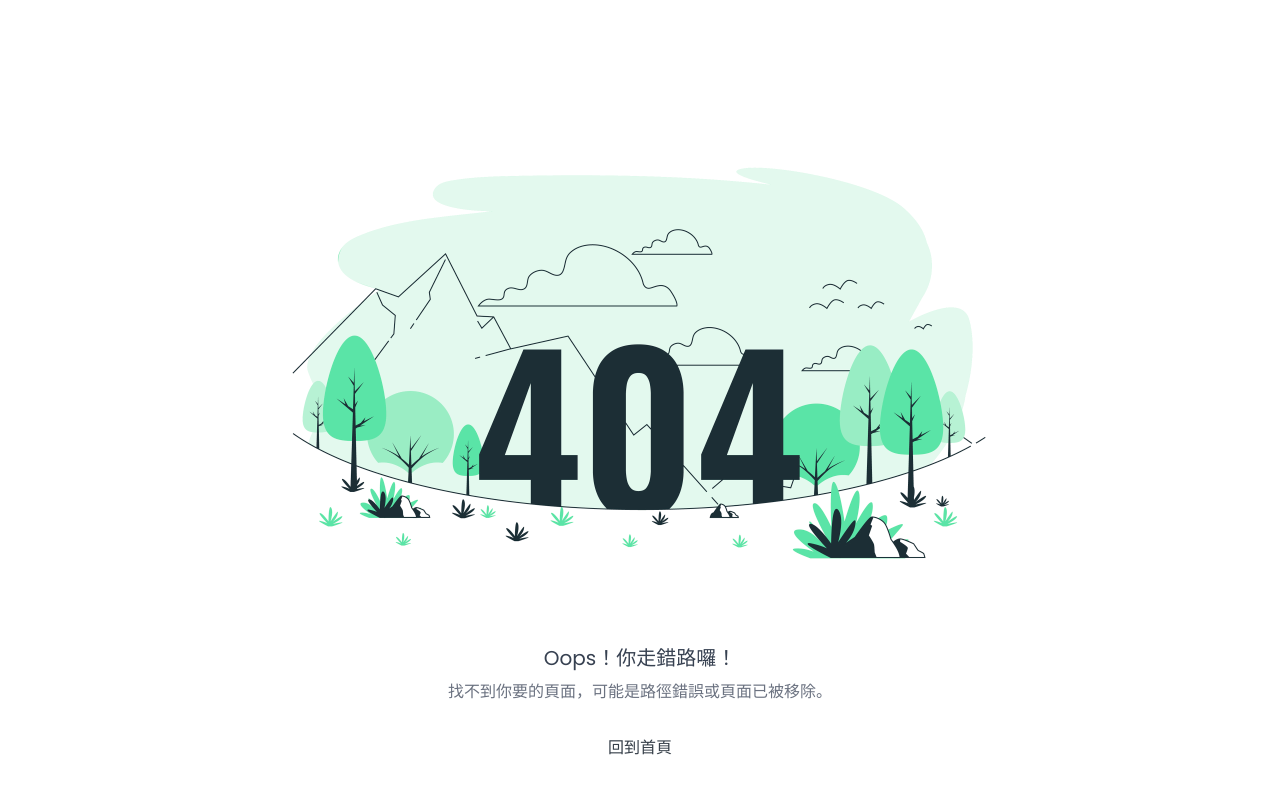
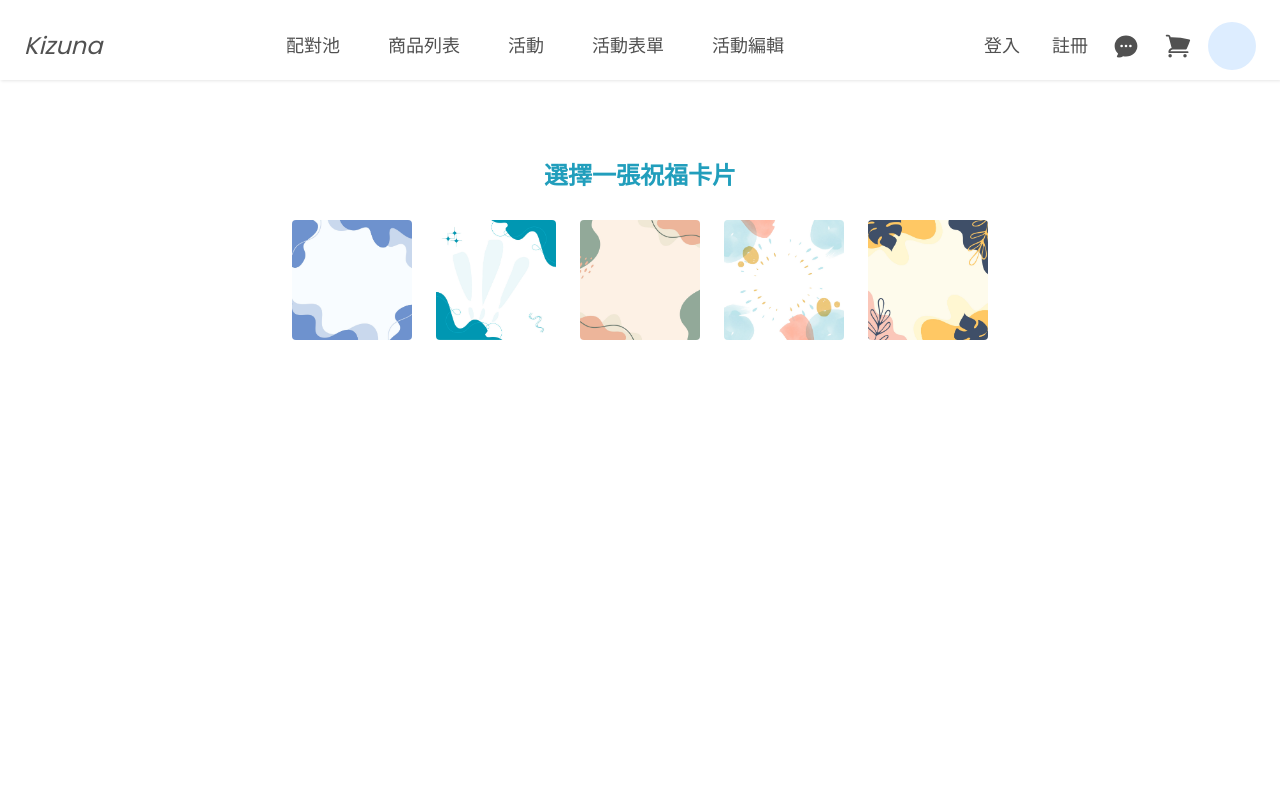
Before and after one commit to Kizuna-team/frontend, a Vue app: page /blessing in a window 1280 px wide. Shown: the top 794 px of the page. Built offline with nearby package versions, Linux system fonts and the light colour scheme.

Commit message:
feat: add blessing card selection and message editing, navigate to payment

```diff
--- a/src/router/index.js
+++ b/src/router/index.js
@@ -11,6 +11,7 @@ import MatchView from "../views/MatchView.vue";
 import ActivityList from "@/components/ActivityList.vue";
 import ActivityView from "@/components/ActivityForm.vue";
 import EditProfileView from "@/views/EditProfileView.vue";
+import BlessingView from "@/views/BlessingView.vue";
 
 import { useUserStore } from "@/stores/user.js";
 
@@ -91,6 +92,11 @@ const router = createRouter({
       component: () => import("@/views/NotFound.vue"),
       meta: { hideHeader: true },
     },
+    {
+      path: '/blessing',
+      name: 'Blessing',
+      component: BlessingView
+  }
   ],
 });
 
--- /dev/null
+++ b/src/views/BlessingView.vue
@@ -0,0 +1,90 @@
+<template>
+  <div class="flex flex-col items-center py-8">
+    <h2 class="mb-6 text-2xl font-bold text-[#219ebc]">選擇一張祝福卡片</h2>
+    <div class="flex gap-4 mb-8">
+      <img
+        v-for="(img, idx) in images"
+        :key="idx"
+        :src="img"
+        class="object-cover w-32 h-32 border-4 rounded-lg cursor-pointer"
+        :class="
+          selectedIndex === idx ? 'border-[#219ebc]' : 'border-transparent'
+        "
+        @click="selectImage(idx)"
+        alt="祝福圖片"
+      />
+    </div>
+    <div v-if="selectedIndex !== null" class="flex flex-col items-center">
+      <div class="relative w-96 h-96">
+        <img
+          :src="images[selectedIndex]"
+          class="object-cover rounded-lg w-96 h-96"
+          alt="選中的祝福圖片"
+        />
+        <div
+          class="absolute inset-0 flex items-center justify-center pointer-events-none"
+        >
+          <span
+            class="px-4 text-2xl text-center text-gray-400 whitespace-pre-line drop-shadow-lg"
+            >{{ message }}</span
+          >
+        </div>
+      </div>
+      <textarea
+        v-model="message"
+        class="p-2 mt-4 text-gray-800 bg-white rounded resize-none w-80 bg-opacity-80"
+        placeholder="在這裡輸入你的祝福訊息"
+        rows="3"
+      ></textarea>
+      <div class="flex gap-6 mt-6">
+        <button
+          class="px-6 py-2 font-bold text-white transition bg-blue-500 rounded-full hover:bg-blue-600"
+          @click="sendBlessing"
+        >
+          下一步
+        </button>
+      </div>
+    </div>
+  </div>
+</template>
+
+<script setup>
+import card1 from "@/assets/card-blue.jpg";
+import card2 from "@/assets/card-green.jpg";
+import card3 from "@/assets/card-pink.jpg";
+import card4 from "@/assets/card-sky-blue.jpg";
+import card5 from "@/assets/card-yellow.jpg";
+import { ref } from "vue";
+import { useRouter } from "vue-router";
+const router = useRouter();
+
+const images = [card1, card2, card3, card4, card5];
+
+const selectedIndex = ref(null);
+const message = ref("");
+
+function selectImage(idx) {
+  selectedIndex.value = idx;
+}
+
+function sendBlessing() {
+  if (
+    selectedIndex.value === null ||
+    !message.value.trim()
+  ) {
+    alert("請選擇卡片並輸入訊息");
+    return;
+  }
+
+  localStorage.setItem(
+    "blessingDraft",
+    JSON.stringify({
+      image: images[selectedIndex.value],
+      message: message.value,
+      // receiverId: xxx
+    })
+  );
+  // 跳轉到付款頁
+  router.push("/blessing/pay");
+}
+</script>
```
